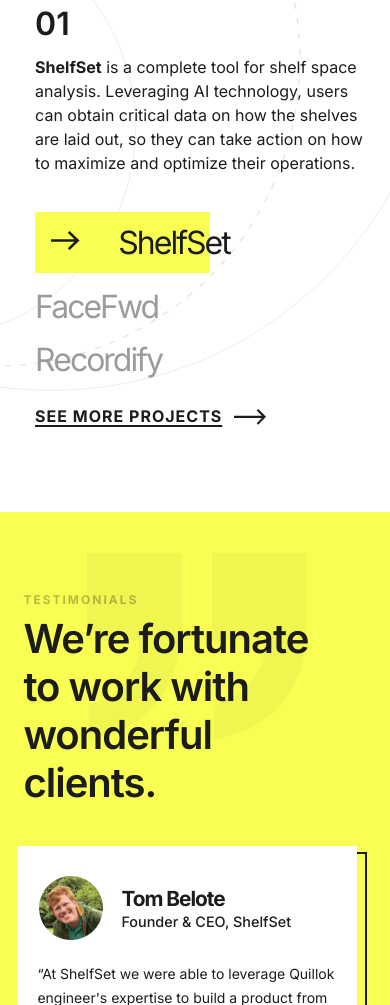
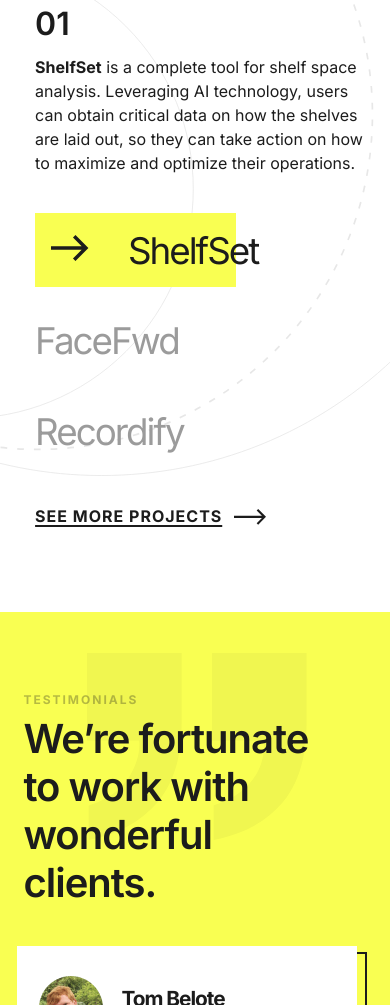
Before and after one commit to marianoForge/quillokFinal, a React app: page / in a window 390 px wide. Shown: the part 4828-5833 px from the top of the page. Built offline with nearby package versions, Linux system fonts and the light colour scheme; a web font is replaced by a local one.

Commit message:
avergaMota
asasaas

```diff
--- a/src/styles/portfolio.module.css
+++ b/src/styles/portfolio.module.css
@@ -92,7 +92,7 @@
   margin: 0 2.4em 0 1em;
 }
 .arrowSelect img {
-  width: clamp(1.8em, 3vw, 3em);
+  width: clamp(2.4em, 3vw, 3em);
 }
 .arrowUnselect {
   display: none;
@@ -147,9 +147,6 @@
   right: -8px;
   margin: 0px;
   padding: 0px;
-  /* animation-name: imageWork;
-      animation-duration: 0.8s;
-      animation-timing-function: ease-in-out; */
 }
 .imageWork {
   position: relative;
@@ -229,30 +226,28 @@
     margin: 0 0 3% 0;
   }
   .btWorks {
-    margin: 0 0 0.2% 0;
+    padding: 0.3em 0;
+    margin: 0.2em 0;
   }
-
-  .highlight {
-    padding: 0.7em 0;
+  .textSelect{
+    font-size: 2.3em;
+    padding: 0.4em 0;
+  }
+  .textUnselect{
+    font-size: 2.3em;
+    padding: 0.4em 0;
+  }
+  .textUnselect:hover{
+    padding: 0.4em 0;
   }
   .unhighligh {
-    padding: 0.7em 0;
-  }
-
-  .btMoreProjects {
-    margin-top: 0;
-  }
-  .unhighlight {
     width: 0px;
-  }
-  .textUnselect {
-    padding-left: 0px;
   }
   .unhighlight:hover {
     width: 0px;
   }
-  .textUnselect:hover {
-    padding-left: 0px;
+  .btMoreProjects {
+    margin-top: 20px;
   }
 
 }
```
